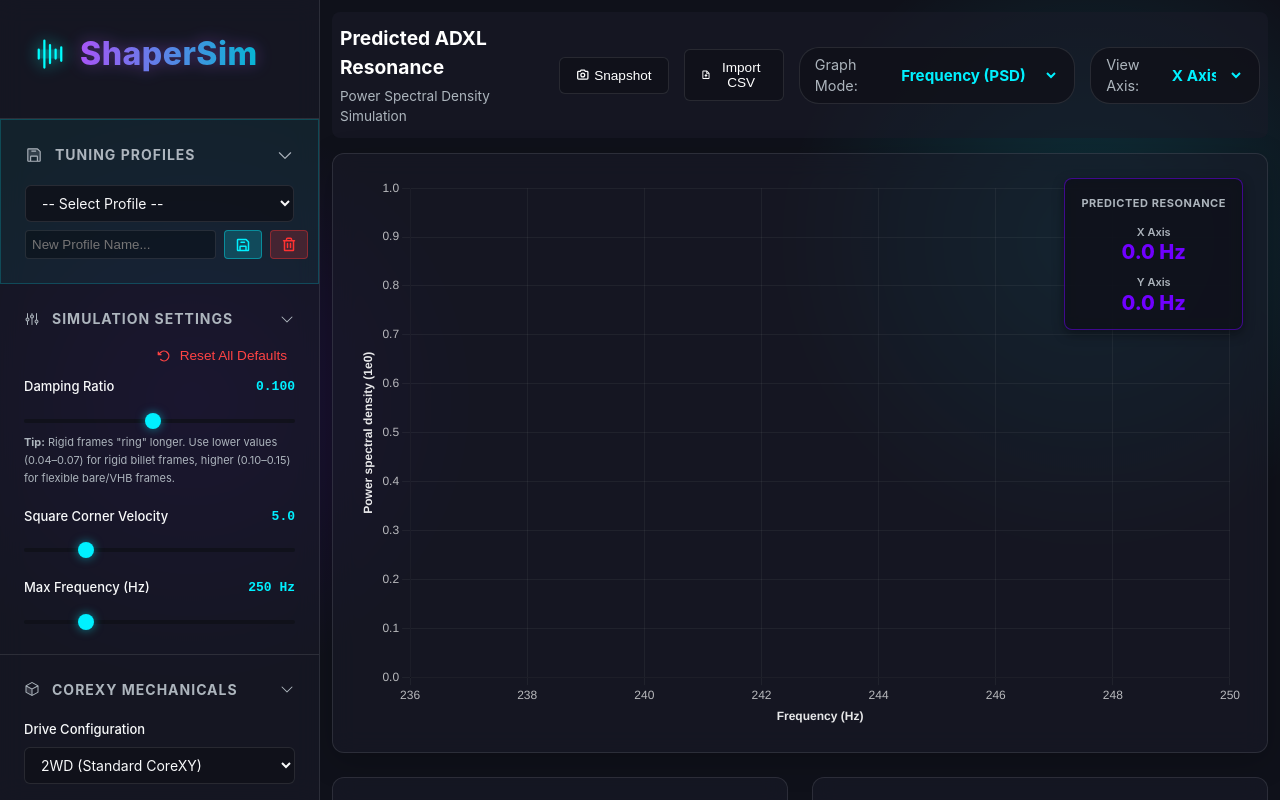
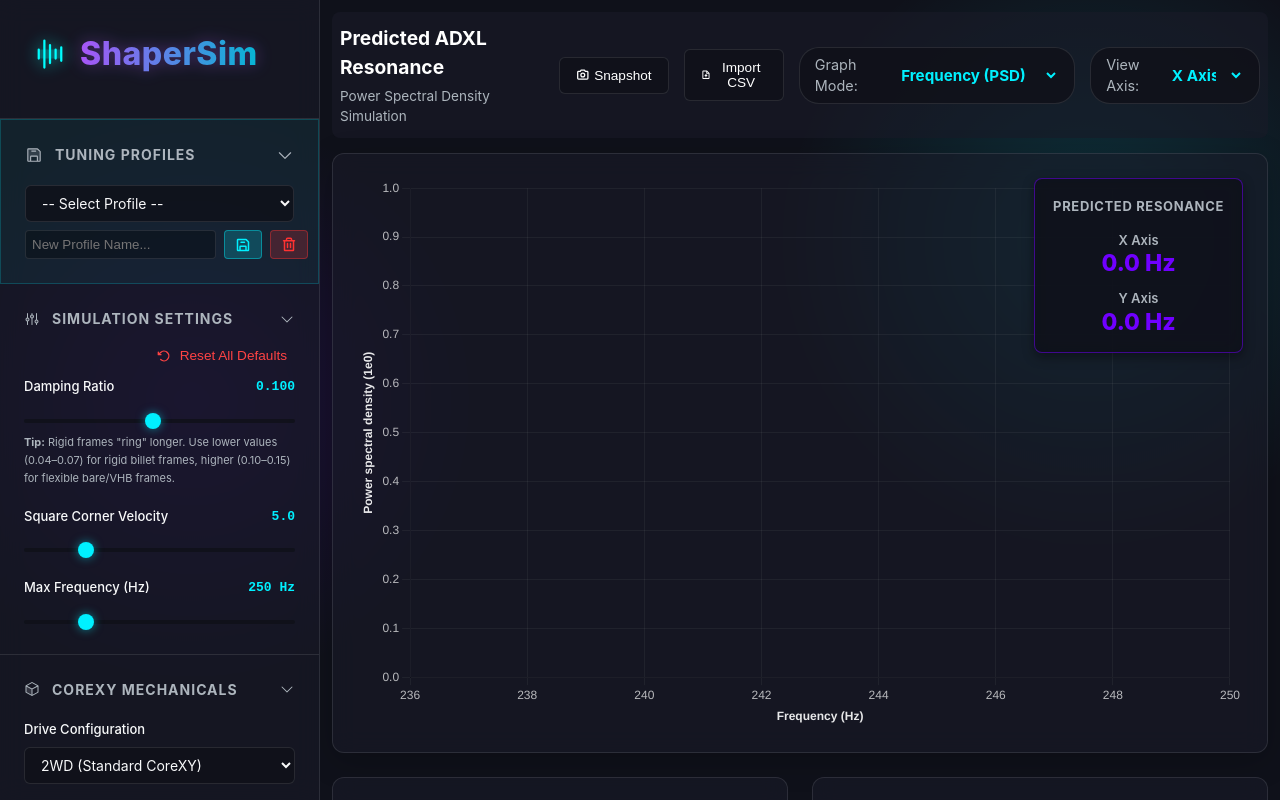
Before and after one commit to Jumpybeetroot/shaper-sim, a React (Vite) app in the folder shaper-sim-react/: page / in a window 1280 px wide. Built offline with nearby package versions, Linux system fonts and the light colour scheme.

Commit message:
style: increase prediction box size by 15 percent

```diff
--- a/shaper-sim-react/src/index.css
+++ b/shaper-sim-react/src/index.css
@@ -664,7 +664,7 @@
     background: rgba(112, 0, 255, 0.1);
     border: 1px solid rgba(112, 0, 255, 0.3);
     border-radius: 8px;
-    padding: 16px;
+    padding: 18px;
     text-align: center;
 }
 
@@ -689,17 +689,17 @@
 }
 
 .prediction-box h4 {
-    font-size: 11px;
+    font-size: 13px;
     text-transform: uppercase;
     letter-spacing: 0.05em;
     color: var(--text-secondary);
-    margin-bottom: 12px;
+    margin-bottom: 14px;
 }
 
 .prediction-freq-list {
     display: flex;
     flex-direction: column;
-    gap: 12px;
+    gap: 14px;
 }
 
 .prediction-item {
@@ -710,39 +710,39 @@
 }
 
 .axis-label {
-    font-size: 11px;
+    font-size: 13px;
     color: var(--text-secondary);
     font-weight: 600;
 }
 
 .freq-val {
-    font-size: 20px;
+    font-size: 23px;
     font-weight: 800;
     color: var(--accent-secondary);
     line-height: 1;
 }
 
 .shaper-detail {
-    font-size: 11px;
+    font-size: 13px;
     color: var(--accent-primary);
     font-family: 'Fira Code', monospace;
     background: rgba(0, 240, 255, 0.05);
-    padding: 2px 6px;
+    padding: 3px 7px;
     border-radius: 4px;
-    margin-top: 4px;
+    margin-top: 5px;
 }
 
 .compliance-bar-container {
-    width: 80%;
-    margin-top: 8px;
+    width: 85%;
+    margin-top: 9px;
     display: flex;
     flex-direction: column;
-    gap: 4px;
+    gap: 5px;
 }
 
 .compliance-bar {
     display: flex;
-    height: 6px;
+    height: 7px;
     width: 100%;
     border-radius: 3px;
     overflow: hidden;
@@ -770,11 +770,11 @@
 .compliance-labels {
     display: flex;
     justify-content: space-between;
-    font-size: 9px;
+    font-size: 10px;
     text-transform: uppercase;
     font-weight: 700;
     letter-spacing: 0.05em;
-    padding: 0 2px;
+    padding: 0 3px;
 }
 
 .label-belt { color: #00f0ff; }
```
